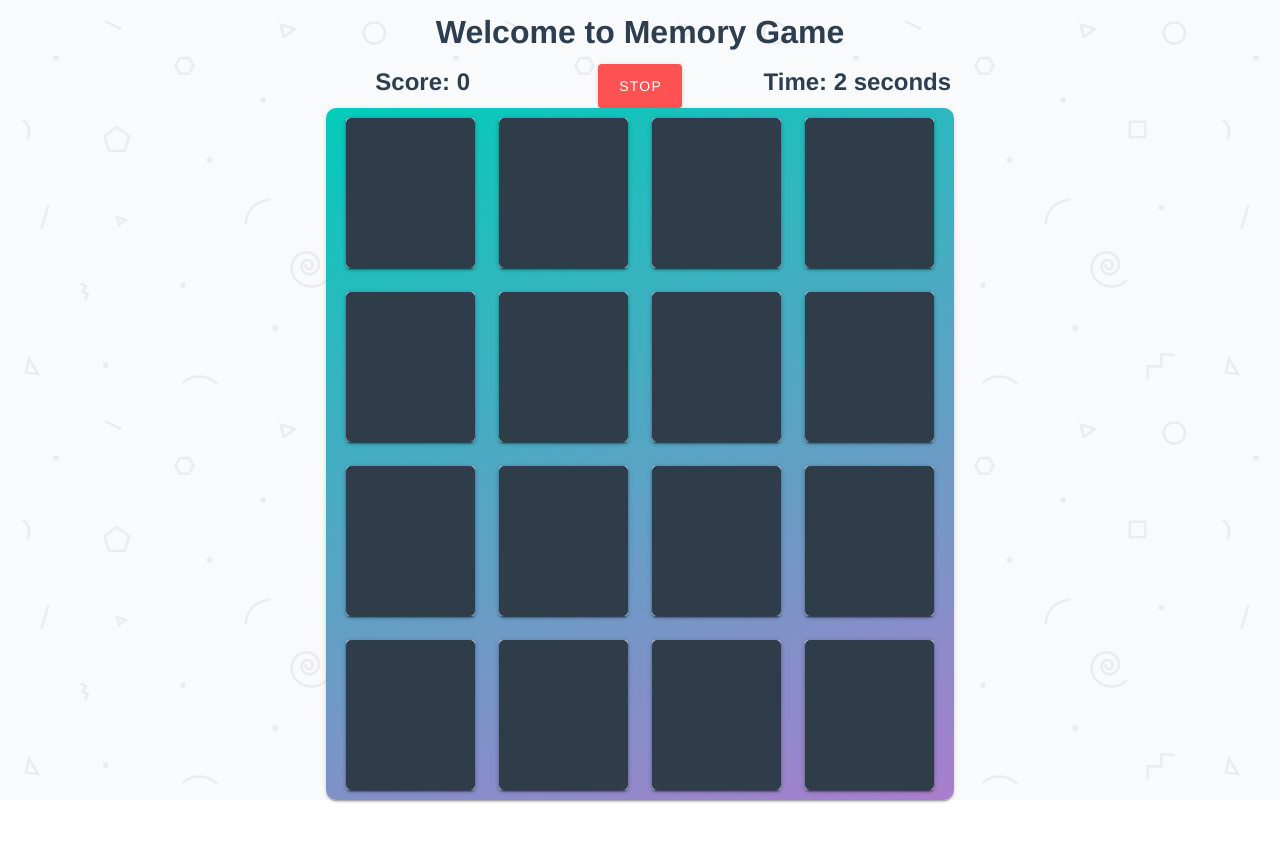
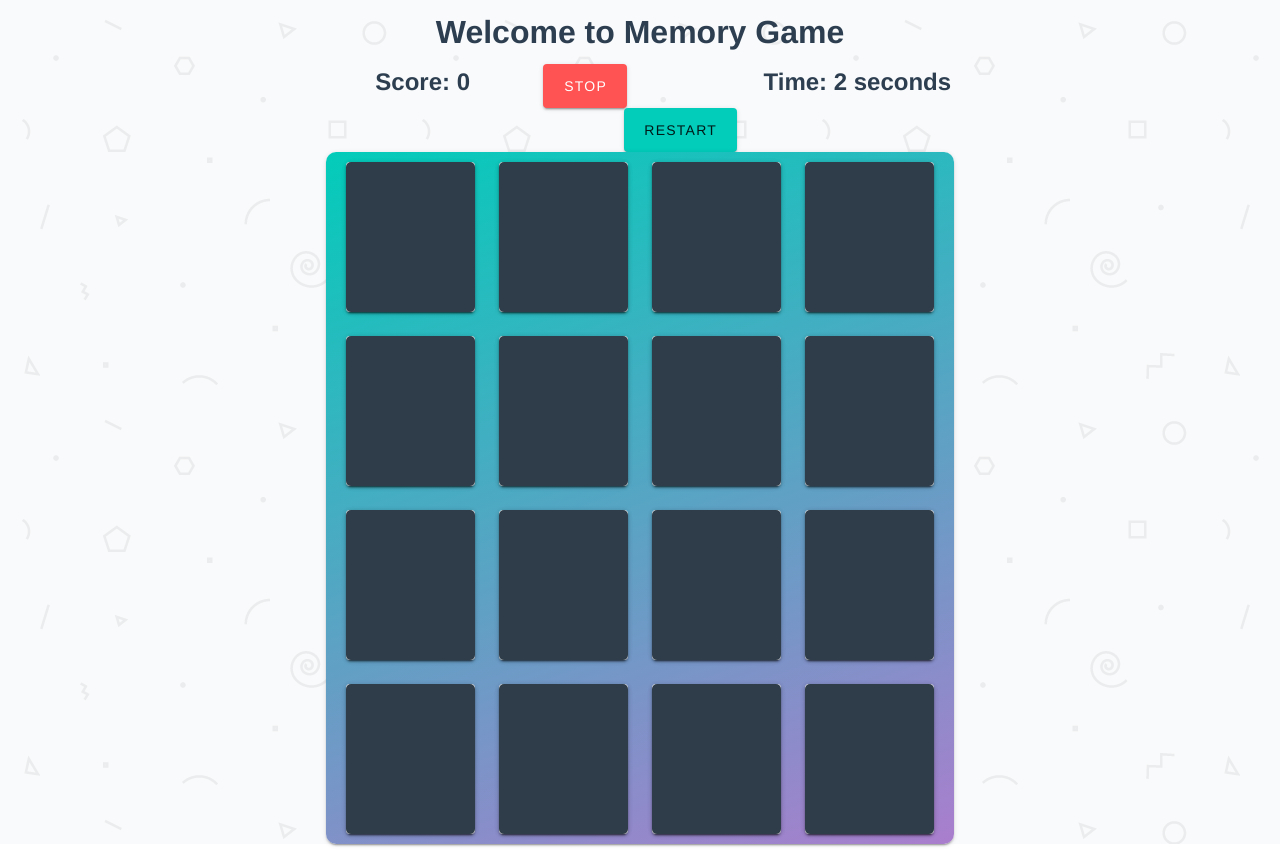
Before and after one commit to jaydadhaniya/memory-game, a Vue app: page / in a window 1280 px wide. Both pictures are taken after a click on the button "START". Before the commit the page ends 812 px from the top, so only its background shows below. Built offline with nearby package versions, Linux system fonts and the light colour scheme.

Commit message:
Added Winner Dialog with pay again button on Game completion

```diff
--- a/src/views/Home.vue
+++ b/src/views/Home.vue
@@ -8,10 +8,25 @@
         </v-col>
 
         <v-col cols="2">
-          <v-btn v-if="!isGameOn" large color="primary" @click="start"
+          <v-btn v-if="!isGameOn" large color="#02ccba" @click="start"
             >Start</v-btn
           >
-          <v-btn v-if="isGameOn" large color="error" @click="stop">Stop</v-btn>
+          <v-btn
+            class="float-left"
+            v-if="isGameOn"
+            large
+            color="error"
+            @click="stop"
+            >Stop</v-btn
+          >
+          <v-btn
+            class="float-right"
+            v-if="isGameOn"
+            large
+            color="#02ccba"
+            @click="reStart"
+            >Restart</v-btn
+          >
         </v-col>
 
         <v-col cols="2">
@@ -37,6 +52,37 @@
         </v-card>
       </v-col>
     </v-row>
+    <v-dialog
+      v-if="winner"
+      v-bind="$attrs"
+      v-on="$listeners"
+      :value="winner"
+      persistent
+      max-width="500px"
+    >
+      <v-card>
+        <v-card-title class="headline" style=" background-color: #02ccba; ">
+          You are a Winner!
+        </v-card-title>
+
+        <v-card-text class="text-center">
+          <h3>
+            Hurrah! You won game in {{ seconds }} seconds and in
+            {{ totalMoves }} moves!
+          </h3>
+        </v-card-text>
+
+        <v-divider></v-divider>
+
+        <v-card-actions>
+          <v-spacer></v-spacer>
+          <v-btn color="#02ccba" large @click="reStart">
+            Play Again
+          </v-btn>
+          <v-spacer></v-spacer>
+        </v-card-actions>
+      </v-card>
+    </v-dialog>
   </v-app>
 </template>
 
@@ -69,6 +115,8 @@ function initialState() {
       { symbol: "8", faceup: false, matched: false },
       { symbol: "8", faceup: false, matched: false },
     ],
+    winner: false,
+    totalMoves: 0,
   };
 }
 
@@ -96,6 +144,13 @@ export default {
       clearInterval(this.timer);
       // Assign initial value to data
       Object.assign(this.$data, initialState());
+    },
+
+    reStart() {
+      clearInterval(this.timer);
+      // Assign initial value to data
+      Object.assign(this.$data, initialState());
+      this.start();
     },
 
     /**
@@ -138,9 +193,11 @@ export default {
 
           this.firstCard = null;
           this.pairCount++;
+          this.totalMoves++;
 
           if (this.pairCount === 8) {
             clearInterval(this.timer);
+            this.winner = true;
           }
         } else {
           this.gameCard[index] = {
@@ -155,6 +212,7 @@ export default {
           };
 
           this.firstCard = null;
+          this.totalMoves++;
         }
       }, 2000);
     },
```
